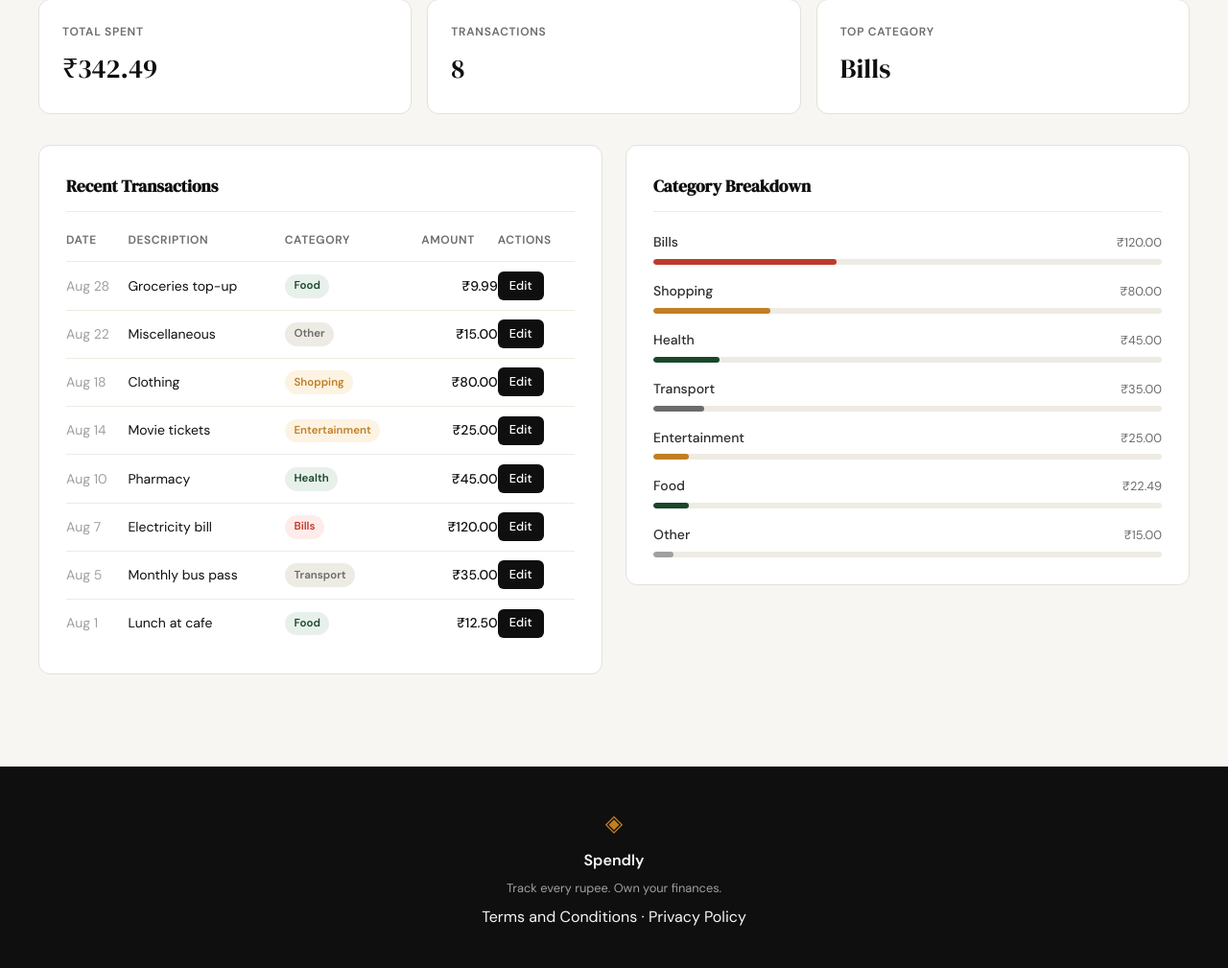
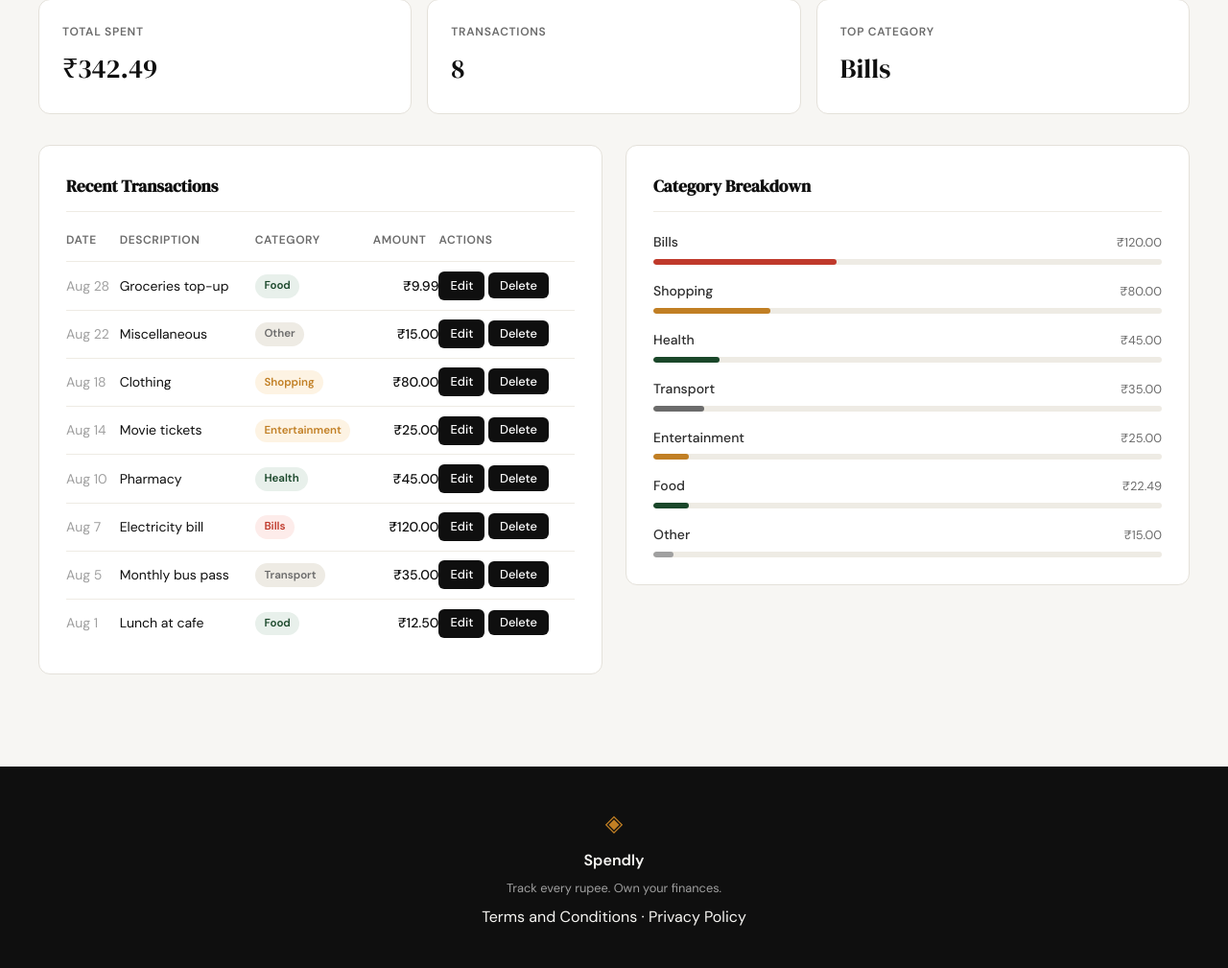
Before and after one commit to Akash-Jaiswal-1101/expense-tracker, a Flask app: page /profile in a window 1280 px wide. Shown: the part 484-1493 px from the top of the page at 96% size. Run offline with Flask 3, Linux system fonts and the light colour scheme; a user stored in the database is signed in; data comes from the database, SQL or seed files in the repository.

Commit message:
feat: add delete expense button with confirmation dialog (#9)
Co-authored-by: Claude Sonnet 4.6 <noreply@anthropic.com>

```diff
--- a/app.py
+++ b/app.py
@@ -19,6 +19,7 @@ from database.queries import (
     get_category_breakdown,
     get_expense_by_id,
     update_expense,
+    delete_expense,
 )
 
 app = Flask(__name__)
@@ -293,9 +294,15 @@ def edit_expense(id):
     return redirect(url_for("profile"))
 
 
-@app.route("/expenses/<int:id>/delete")
-def delete_expense(id):
-    return "Delete expense — coming in Step 9"
+@app.route("/expenses/<int:id>/delete", methods=["POST"])
+def delete_expense_route(id):
+    if not session.get("user_id"):
+        return redirect(url_for("login"))
+    if get_expense_by_id(id, session["user_id"]) is None:
+        abort(404)
+    delete_expense(id, session["user_id"])
+    flash("Expense deleted.", "success")
+    return redirect(url_for("profile"))
 
 
 if __name__ == "__main__":
--- a/database/queries.py
+++ b/database/queries.py
@@ -42,6 +42,16 @@ def update_expense(expense_id, user_id, amount, category, date, description):
     conn.execute(
         "UPDATE expenses SET amount=?, category=?, date=?, description=? WHERE id=? AND user_id=?",
         (amount, category, date, description or None, expense_id, user_id),
+    )
+    conn.commit()
+    conn.close()
+
+
+def delete_expense(expense_id, user_id):
+    conn = get_db()
+    conn.execute(
+        "DELETE FROM expenses WHERE id = ? AND user_id = ?",
+        (expense_id, user_id),
     )
     conn.commit()
     conn.close()
--- a/static/css/profile.css
+++ b/static/css/profile.css
@@ -92,3 +92,13 @@
 }
 
 .btn--ghost:hover { border-color: var(--ink); color: var(--ink); }
+
+.btn--danger {
+    background: var(--danger-light);
+    color: var(--danger);
+    border-color: var(--danger);
+}
+.btn--danger:hover {
+    background: var(--danger);
+    color: var(--paper-card);
+}
--- a/templates/profile.html
+++ b/templates/profile.html
@@ -87,6 +87,10 @@
                             <td class="tx-amount">{{ tx.amount }}</td>
                             <td>
                               <a href="/expenses/{{ tx.id }}/edit" class="btn btn--sm">Edit</a>
+                              <form method="POST" action="/expenses/{{ tx.id }}/delete" style="display:inline"
+                                    onsubmit="return confirm('Delete this expense?')">
+                                <button type="submit" class="btn btn--sm btn--danger">Delete</button>
+                              </form>
                             </td>
                         </tr>
                         {% endfor %}
```
Also changed, not shown: .claude/specs/09-delete-expense.md (added).
